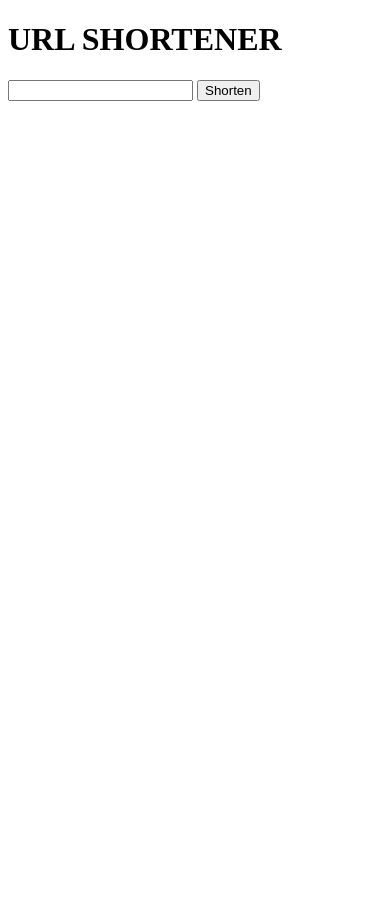
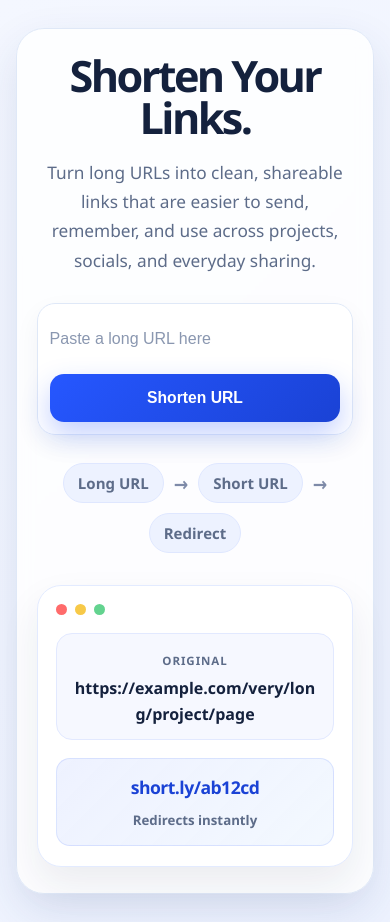
Before and after one commit to Bahula21/url-shortener, a Flask app: page / in a window 390 px wide. Before the commit the page ends 101 px from the top, so only its background shows below. Run offline with Flask 3, Linux system fonts and the light colour scheme.

Commit message:
Improve URL validation and error pages

```diff
--- a/app.py
+++ b/app.py
@@ -59,10 +59,10 @@ def shorten():
     long_url=request.form["long_url"]
 
     if not long_url:
-        return "Please enter a URL", 400
+        return render_template("error.html", message="Please enter a URL"), 400
 
     if not long_url.startswith(("http://", "https://")):
-        return "Invalid URL", 400
+        return render_template("error.html", message="Invalid URL"), 400
 
     short_code = generate_short_code()
 
@@ -95,7 +95,7 @@ def redirect_to_url(short_code):
     connection.close()
 
     if result is None:
-        return "Short URL not found",404
+        return render_template("error.html", message="Short URL not found!"), 404
 
     return redirect(result[0])
 
--- /dev/null
+++ b/static/style.css
@@ -0,0 +1,402 @@
+:root {
+    --bg-start: #f4f7ff;
+    --bg-end: #eef3ff;
+    --panel: rgba(255, 255, 255, 0.82);
+    --panel-border: #dfe8f7;
+    --primary: #2657ff;
+    --primary-dark: #1a42d5;
+    --accent: #9cc8ff;
+    --text: #14213d;
+    --muted: #5d6c89;
+    --soft: #edf2ff;
+    --shadow: rgba(31, 54, 126, 0.12);
+}
+
+* {
+    box-sizing: border-box;
+}
+
+body {
+    margin: 0;
+    min-height: 100vh;
+    display: flex;
+    align-items: center;
+    justify-content: center;
+    font-family: "Segoe UI", Tahoma, Geneva, Verdana, sans-serif;
+    background: linear-gradient(135deg, var(--bg-start), var(--bg-end));
+    color: var(--text);
+}
+
+.page-shell {
+    width: min(1120px, 90vw);
+    margin: 40px auto;
+}
+
+.hero {
+    display: flex;
+    align-items: center;
+    justify-content: space-between;
+    gap: 32px;
+    padding: clamp(2rem, 4vw, 4rem);
+    background: var(--panel);
+    border: 1px solid var(--panel-border);
+    border-radius: 28px;
+    box-shadow: 0 18px 45px var(--shadow);
+    backdrop-filter: blur(8px);
+}
+
+.hero-copy {
+    flex: 1.3;
+    min-width: 0;
+}
+
+.eyebrow {
+    margin: 0 0 14px;
+    font-size: 0.8rem;
+    font-weight: 700;
+    letter-spacing: 0.14em;
+    text-transform: uppercase;
+    color: var(--primary);
+}
+
+h1 {
+    margin: 0;
+    font-size: clamp(2.7rem, 5vw, 5rem);
+    line-height: 0.98;
+    letter-spacing: -0.06em;
+}
+
+.subtitle {
+    margin: 18px 0 0;
+    max-width: 600px;
+    font-size: 1.08rem;
+    line-height: 1.7;
+    color: var(--muted);
+}
+
+.shortener-form {
+    display: flex;
+    align-items: center;
+    gap: 12px;
+    max-width: 700px;
+    margin-top: 28px;
+    padding: 10px 12px 10px 18px;
+    border: 1px solid var(--panel-border);
+    border-radius: 18px;
+    background: rgba(255, 255, 255, 0.92);
+    box-shadow: 0 10px 26px rgba(24, 39, 75, 0.05);
+}
+
+.shortener-form input {
+    flex: 1;
+    min-width: 0;
+    border: none;
+    outline: none;
+    background: transparent;
+    font-size: 1rem;
+    color: var(--text);
+    padding: 14px 0;
+}
+
+.shortener-form input::placeholder {
+    color: #8a97b0;
+}
+
+.shortener-form button {
+    border: none;
+    border-radius: 14px;
+    background: linear-gradient(135deg, var(--primary), var(--primary-dark));
+    color: #ffffff;
+    font-size: 0.98rem;
+    font-weight: 700;
+    padding: 16px 26px;
+    cursor: pointer;
+    transition: transform 0.2s ease, box-shadow 0.2s ease, filter 0.2s ease;
+    box-shadow: 0 12px 28px rgba(38, 87, 255, 0.28);
+}
+
+.shortener-form button:hover {
+    transform: translateY(-1px);
+    box-shadow: 0 16px 30px rgba(38, 87, 255, 0.32);
+    filter: brightness(1.02);
+}
+
+.process {
+    display: flex;
+    align-items: center;
+    flex-wrap: wrap;
+    gap: 10px;
+    margin-top: 28px;
+    color: var(--muted);
+    font-size: 0.94rem;
+    font-weight: 600;
+}
+
+.step {
+    padding: 9px 14px;
+    border-radius: 999px;
+    background: var(--soft);
+    border: 1px solid #dfe7ff;
+}
+
+.arrow {
+    font-size: 1.2rem;
+    color: #7e8aa8;
+}
+
+.visual-card {
+    flex: 0.9;
+    display: flex;
+    justify-content: center;
+}
+
+.url-demo {
+    width: min(100%, 360px);
+    padding: 18px 18px 20px;
+    background: #ffffff;
+    border: 1px solid #e3ebff;
+    border-radius: 24px;
+    box-shadow: 0 18px 38px rgba(22, 33, 61, 0.08);
+}
+
+.demo-header {
+    display: flex;
+    gap: 8px;
+    margin-bottom: 18px;
+}
+
+.dot {
+    width: 11px;
+    height: 11px;
+    border-radius: 50%;
+    display: inline-block;
+}
+
+.dot-one {
+    background: #ff6b6b;
+}
+
+.dot-two {
+    background: #f7c948;
+}
+
+.dot-three {
+    background: #63d38f;
+}
+
+.demo-url-box {
+    background: #f6f8ff;
+    border: 1px solid #e2e9ff;
+    border-radius: 16px;
+    padding: 14px 14px 12px;
+}
+
+.label {
+    display: inline-block;
+    margin-bottom: 8px;
+    font-size: 0.72rem;
+    letter-spacing: 0.08em;
+    text-transform: uppercase;
+    color: var(--muted);
+    font-weight: 700;
+}
+
+.demo-url-box p {
+    margin: 0;
+    color: var(--text);
+    font-weight: 600;
+    line-height: 1.6;
+    word-break: break-word;
+}
+
+.demo-link-row {
+    display: flex;
+    flex-direction: column;
+    gap: 12px;
+    margin-top: 18px;
+    padding: 16px 14px;
+    border-radius: 14px;
+    background: linear-gradient(135deg, rgba(38, 87, 255, 0.08), rgba(156, 200, 255, 0.12));
+    border: 1px solid rgba(38, 87, 255, 0.12);
+}
+
+.link-tag {
+    font-size: 1.1rem;
+    font-weight: 800;
+    color: var(--primary-dark);
+    letter-spacing: -0.03em;
+}
+
+.status {
+    color: var(--muted);
+    font-size: 0.83rem;
+    font-weight: 600;
+}
+
+@media (max-width: 760px) {
+    .page-shell {
+        width: min(92vw, 560px);
+        margin: 28px auto;
+    }
+
+    .hero {
+        flex-direction: column;
+        text-align: center;
+        padding: 26px 20px;
+    }
+
+    .subtitle {
+        margin-left: auto;
+        margin-right: auto;
+    }
+
+    .shortener-form {
+        flex-direction: column;
+        align-items: stretch;
+        padding: 12px;
+    }
+
+    .shortener-form input,
+    .shortener-form button {
+        width: 100%;
+    }
+
+    .shortener-form button {
+        padding: 15px 18px;
+    }
+
+    .process {
+        justify-content: center;
+    }
+
+    .visual-card {
+        width: 100%;
+    }
+}
+
+.result-body {
+    display: flex;
+    align-items: center;
+    justify-content: center;
+    padding: 32px 20px;
+}
+
+.result-page {
+    width: min(760px, 92vw);
+}
+
+.result-card {
+    background: var(--panel);
+    border: 1px solid var(--panel-border);
+    border-radius: 28px;
+    padding: clamp(2rem, 4vw, 3.25rem);
+    box-shadow: 0 18px 45px var(--shadow);
+    text-align: center;
+}
+
+.result-card h1 {
+    font-size: clamp(2.2rem, 4vw, 3.2rem);
+    margin-top: 0;
+    letter-spacing: -0.05em;
+}
+
+.error-card {
+    border: 1px solid rgba(255, 107, 107, 0.25);
+    background: rgba(255, 255, 255, 0.9);
+}
+
+.error-card .eyebrow {
+    color: #d94a4a;
+}
+
+.result-card .subtitle {
+    max-width: 560px;
+    margin: 18px auto 0;
+}
+
+.short-url-block {
+    margin-top: 30px;
+    text-align: left;
+    padding: 18px 18px 16px;
+    background: rgba(255, 255, 255, 0.95);
+    border: 1px solid #e2e9ff;
+    border-radius: 18px;
+    box-shadow: 0 10px 24px rgba(24, 39, 75, 0.04);
+}
+
+.short-url-block .label {
+    display: block;
+    margin-bottom: 12px;
+    font-size: 0.72rem;
+    letter-spacing: 0.12em;
+    text-transform: uppercase;
+    color: var(--muted);
+    font-weight: 700;
+}
+
+.short-url {
+    display: block;
+    color: var(--primary-dark);
+    font-size: clamp(1rem, 2vw, 1.2rem);
+    font-weight: 700;
+    text-decoration: none;
+    word-break: break-word;
+    line-height: 1.6;
+}
+
+.short-url:hover {
+    text-decoration: underline;
+}
+
+.actions {
+    display: flex;
+    justify-content: center;
+    flex-wrap: wrap;
+    gap: 14px;
+    margin-top: 28px;
+}
+
+.primary-btn,
+.secondary-btn {
+    display: inline-flex;
+    align-items: center;
+    justify-content: center;
+    min-height: 50px;
+    padding: 0 24px;
+    border-radius: 14px;
+    text-decoration: none;
+    font-weight: 700;
+    transition: transform 0.2s ease, box-shadow 0.2s ease, filter 0.2s ease;
+}
+
+.primary-btn {
+    background: linear-gradient(135deg, var(--primary), var(--primary-dark));
+    color: #ffffff;
+    box-shadow: 0 12px 28px rgba(38, 87, 255, 0.28);
+}
+
+.secondary-btn {
+    background: var(--soft);
+    color: var(--text);
+    border: 1px solid #dfe7ff;
+}
+
+.primary-btn:hover,
+.secondary-btn:hover {
+    transform: translateY(-1px);
+}
+
+@media (max-width: 560px) {
+    .result-card {
+        padding: 24px 18px;
+    }
+
+    .actions {
+        flex-direction: column;
+    }
+
+    .primary-btn,
+    .secondary-btn {
+        width: 100%;
+    }
+}
--- a/templates/index.html
+++ b/templates/index.html
@@ -4,12 +4,52 @@
     <meta charset="UTF-8">
     <meta name="viewport" content="width=device-width, initial-scale=1.0">
     <title>URL Shortener</title>
+    <link rel="stylesheet" href="{{ url_for('static', filename='style.css') }}">
 </head>
 <body>
-    <h1>URL SHORTENER</h1>
-    <form action="/shorten" method="POST">
-        <input type="text" name="long_url">
-        <button>Shorten</button>
-    </form>
+    <div class="page-shell">
+        <main class="hero">
+            <section class="hero-copy">
+                <h1>Shorten Your Links.</h1>
+                <p class="subtitle">
+                    Turn long URLs into clean, shareable links that are easier to send,
+                    remember, and use across projects, socials, and everyday sharing.
+                </p>
+
+                <form action="/shorten" method="POST" class="shortener-form">
+                    <input type="text" name="long_url" placeholder="Paste a long URL here" aria-label="Long URL">
+                    <button type="submit">Shorten URL</button>
+                </form>
+
+                <div class="process" aria-label="How the URL shortener works">
+                    <span class="step">Long URL</span>
+                    <span class="arrow">→</span>
+                    <span class="step">Short URL</span>
+                    <span class="arrow">→</span>
+                    <span class="step">Redirect</span>
+                </div>
+            </section>
+
+            <aside class="visual-card" aria-label="URL shortener preview">
+                <div class="url-demo">
+                    <div class="demo-header">
+                        <span class="dot dot-one"></span>
+                        <span class="dot dot-two"></span>
+                        <span class="dot dot-three"></span>
+                    </div>
+
+                    <div class="demo-url-box">
+                        <span class="label">Original</span>
+                        <p>https://example.com/very/long/project/page</p>
+                    </div>
+
+                    <div class="demo-link-row">
+                        <span class="link-tag">short.ly/ab12cd</span>
+                        <span class="status">Redirects instantly</span>
+                    </div>
+                </div>
+            </aside>
+        </main>
+    </div>
 </body>
 </html>
```
Also changed, not shown: templates/error.html (added, +26 -0 lines), templates/result.html (+28 -7 lines), urls.db.
